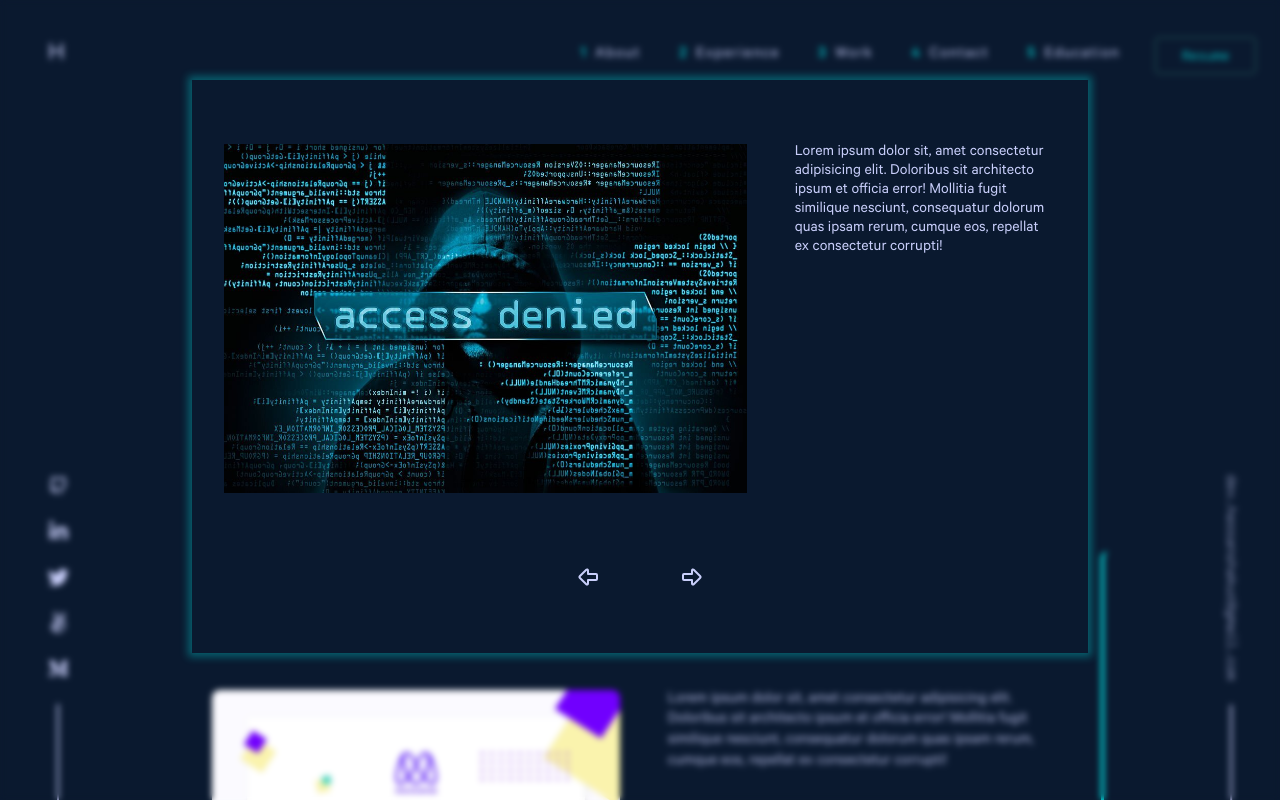
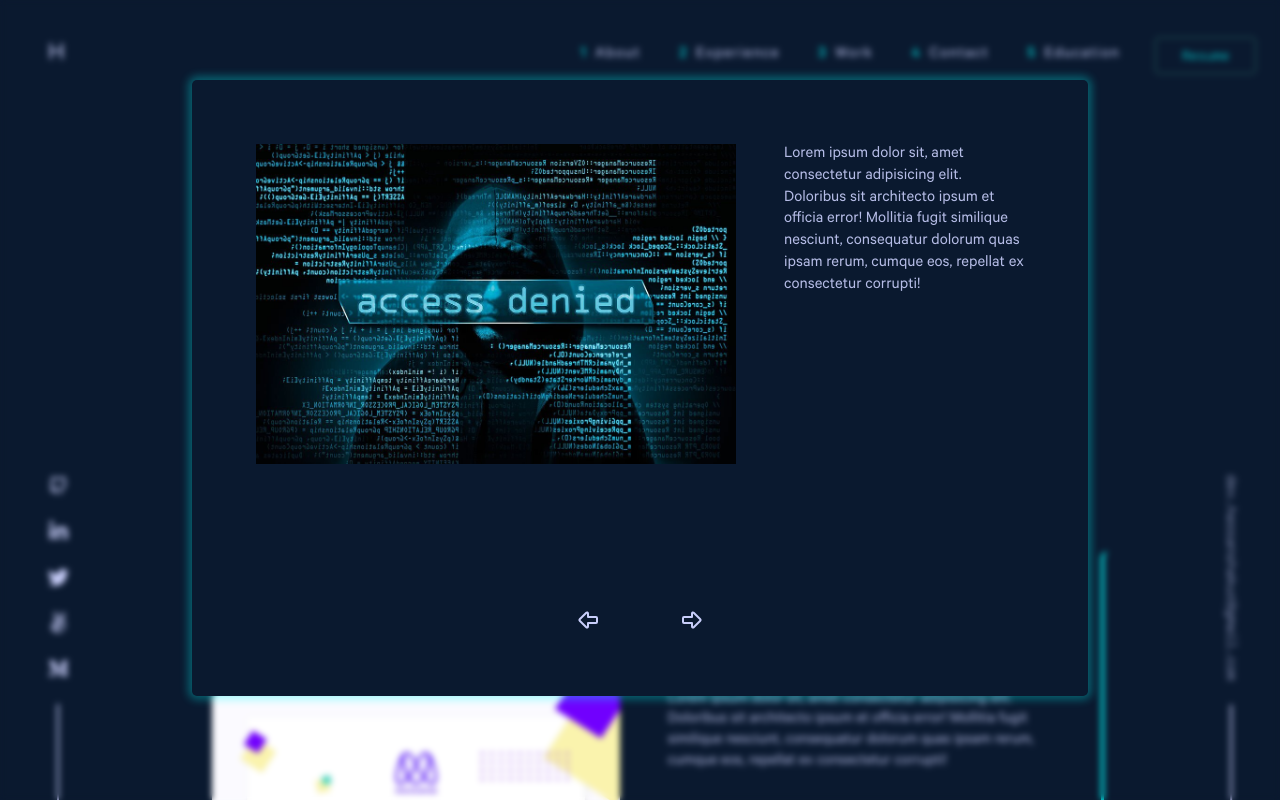
Before and after one commit to hassanShakur/portfolio, a Next.js app: page /study in a window 1280 px wide. Shown: the top 800 px of the page. Built offline with nearby package versions, Linux system fonts and the light colour scheme.

Commit message:
working study modal

```diff
--- a/components/study/modal/Gallery.tsx
+++ b/components/study/modal/Gallery.tsx
@@ -8,12 +8,10 @@ import { TbArrowBigRight, TbArrowBigLeft } from 'react-icons/tb';
 
 const Gallery = () => {
   const dispatch = useDispatch();
-  const {
-    currentCertIndex: index,
-    isOpen,
-    modalCerts,
-  } = useSelector((state: ReduxStoreType) => state.gallery);
-
+  const { currentCertIndex, isOpen, modalCerts } = useSelector(
+    (state: ReduxStoreType) => state.gallery
+  );
+console.log(currentCertIndex)
   return (
     <>
       {isOpen && (
@@ -26,21 +24,41 @@ const Gallery = () => {
           }}
         >
           <div className='modal-content'>
-            <div className='cert-info'>
-              <div className='mini-cert'>
-                <Image
-                  src={modalCerts[0].certificate}
-                  alt={modalCerts[0].course}
-                />
-              </div>
+            <div className='carrosel'>
+              <div className='scrollable'>
+                {modalCerts.map((cert) => (
+                  <div
+                    className='cert-info'
+                    key={cert.id}
+                    id={
+                      currentCertIndex === cert.id
+                        ? 'active'
+                        : 'inactive'
+                    }
+                    // id='active'
+                  >
+                    <div className='mini-cert'>
+                      <Image
+                        src={cert.certificate}
+                        alt={cert.course}
+                      />
+                    </div>
 
-              <div className='mini-description'>
-                {modalCerts[0].description}
+                    <div className='mini-description text'>
+                      {cert.description}
+                    </div>
+                  </div>
+                ))}
               </div>
             </div>
+
             <div className='carrosel-arrows'>
-              <TbArrowBigLeft />
-              <TbArrowBigRight />
+              <TbArrowBigLeft
+                onClick={() => dispatch(galleryActions.prevCert())}
+              />
+              <TbArrowBigRight
+                onClick={() => dispatch(galleryActions.nextCert())}
+              />
             </div>
           </div>
         </div>
--- a/components/study/modal/gallery.scss
+++ b/components/study/modal/gallery.scss
@@ -10,7 +10,8 @@
   .modal-content {
     width: 70%;
     margin: 10vh auto;
-    padding: 4rem 2rem;
+    padding: 4rem;
+    border-radius: 5px;
     background-color: rgba(var(--background-rgb), 1);
     box-shadow: 0px 0px 8px 4px
       rgba(var(--foreground-light-green), 0.3);
@@ -18,19 +19,47 @@
     box-shadow: 0px 0px 8px 4px
       rgba(var(--foreground-light-green), 0.3);
 
+    .carrosel {
+      .scrollable {
+        gap: 3rem;
+        width: 60vw;
+        height: 50vh;
+        position: relative;
+      }
+
       .cert-info {
+        // width: 60vw;
         display: grid;
         grid-template-columns: 2fr 1fr;
         gap: 3rem;
         border-radius: 10px;
+        position: absolute;
+        top: 0;
+        left: 0;
+        height: 100%;
+        width: 100%;
+        transition: all 0.5s ease;
 
         .mini-cert {
           width: 100%;
-        height: fit-content;
+          height: 100%;
 
           img {
             width: inherit;
             height: auto;
+          }
+        }
+
+        .mini-description {
+          font-size: 1.05rem;
+        }
+
+        &#active {
+          transform: rotate(0deg);
+        }
+
+        &#inactive {
+          transform: rotateX(90deg);
         }
       }
     }
@@ -41,6 +70,12 @@
       display: flex;
       gap: 5rem;
       font-size: 1.5rem;
+
+      > *:hover {
+        cursor: pointer;
+        color: rgb(var(--foreground-light-green));
+        transition: all 0.2s ease;
+      }
     }
   }
 }
--- a/redux/app/gallerySlice.ts
+++ b/redux/app/gallerySlice.ts
@@ -6,11 +6,18 @@ const initialState = {
   currentCertIndex: 0,
   modalCerts: [
     {
+      id: 0,
+      course: 'string',
+      certificate: projectImg,
+      description:
+        'Lorem ipsum dolor sit, amet consectetur adipisicing elit. Doloribus sit architecto ipsum et officia error! Mollitia fugit similique nesciunt, consequatur dolorum quas ipsam rerum, cumque eos, repellat ex consectetur corrupti!',
+    },
+    {
       id: 1,
       course: 'string',
       certificate: projectImg,
       description:
-        'Lorem ipsum dolor sit, amet consectetur adipisicing elit. Doloribus sit architecto ipsum et officia error! Mollitia fugit similique nesciunt, consequatur dolorum quas ipsam rerum, cumque eos, repellat ex consectetur corrupti!',
+        'Ipsum dolor sit, amet consectetur adipisicing elit. Doloribus sit architecto ipsum et officia error! Mollitia fugit similique nesciunt, consequatur dolorum quas ipsam rerum, cumque eos, repellat ex consectetur corrupti!',
     },
   ],
 };
@@ -27,13 +34,13 @@ const gallerySlice = createSlice({
       state.isOpen = true;
     },
     nextCert: (state) => {
-      state.modalCerts.length - 1 === state.currentCertIndex
+      state.currentCertIndex >= state.modalCerts.length - 1
         ? (state.currentCertIndex = 0)
         : (state.currentCertIndex += 1);
     },
     prevCert: (state) => {
-      state.currentCertIndex === 0
-        ? (state.currentCertIndex = state.modalCerts.length)
+      state.currentCertIndex <= 0
+        ? (state.currentCertIndex = state.modalCerts.length - 1)
         : (state.currentCertIndex -= 1);
     },
   },
```
Lines whose indentation alone changed are shown as unchanged.
